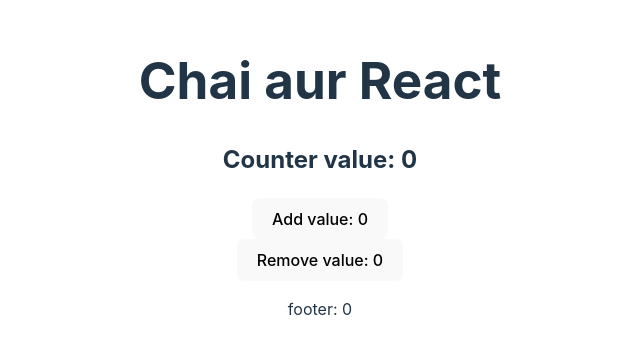
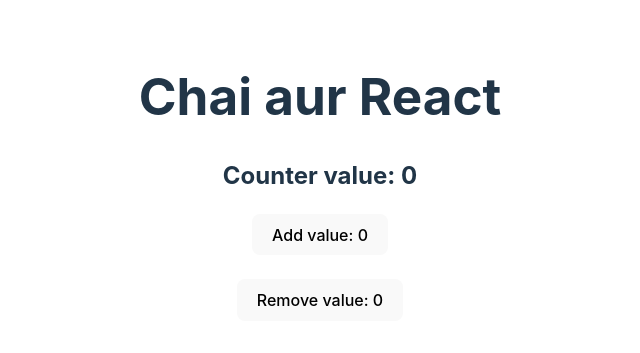
Before and after one commit to kanishkadz/Learning-React, a React (Vite) app in the folder 02counter/: page / in a window 1280 px wide. Shown: the part 223-576 px from the top of the page, without its empty margins (320-960 px from the left). Built offline with nearby package versions, Linux system fonts and the light colour scheme.

Commit message:
counter-complete

```diff
--- a/02counter/src/App.jsx
+++ b/02counter/src/App.jsx
@@ -14,6 +14,11 @@ function App() {
     setCounter(counter)
   }
 
+  const removeValue = () => {
+    counter = counter - 1
+    setCounter(counter)
+  }
+
   return (
     <>
       <h1>Chai aur React</h1>
@@ -21,8 +26,8 @@ function App() {
 
       <button onClick={addValue}>Add value: {counter}</button>
       <br/>
-      <button>Remove value: {counter}</button>
-      <p>footer: {counter}</p>
+      <br/>
+      <button onClick={removeValue}>Remove value: {counter}</button>
     </>
   )
 }
```
